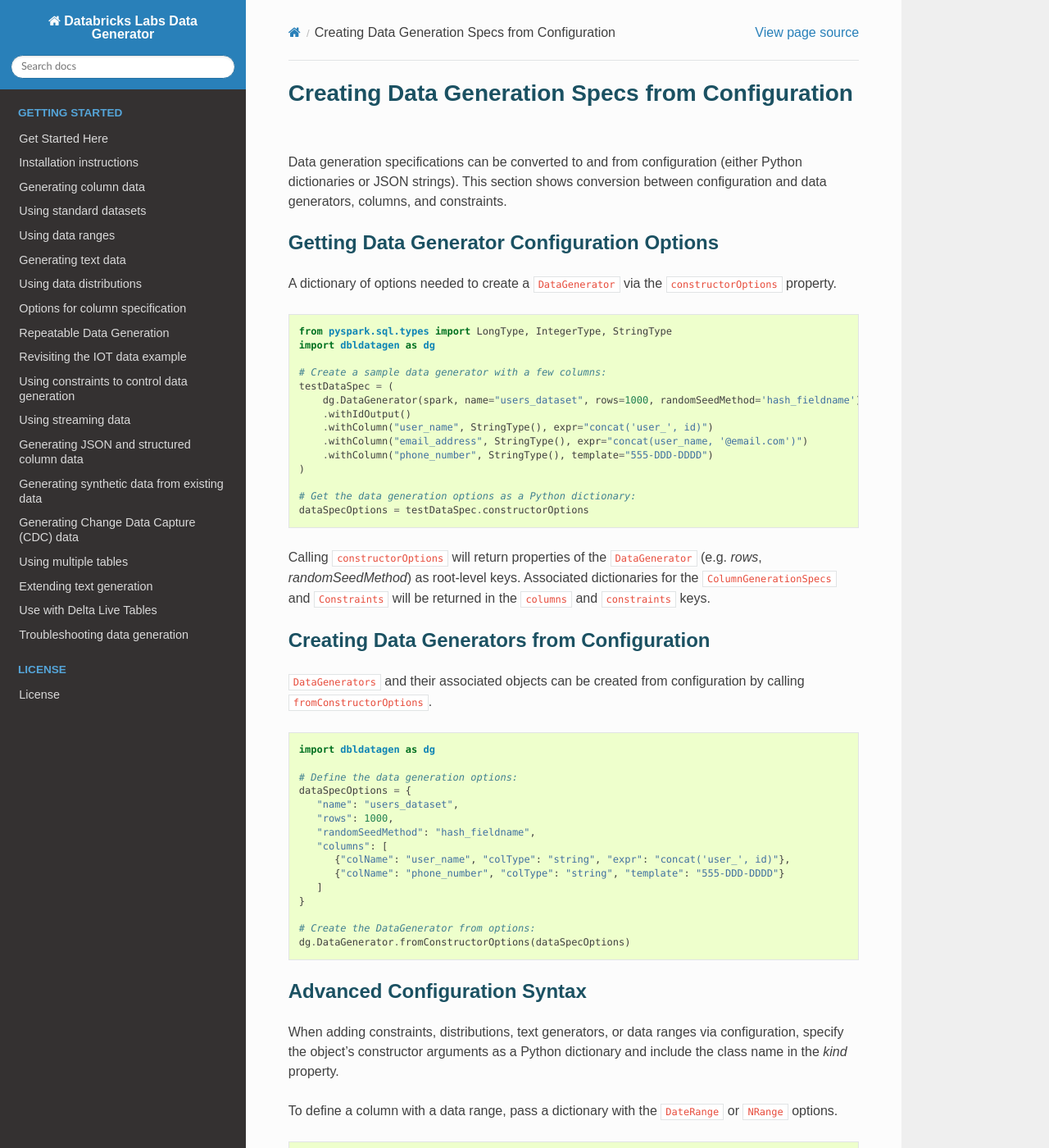
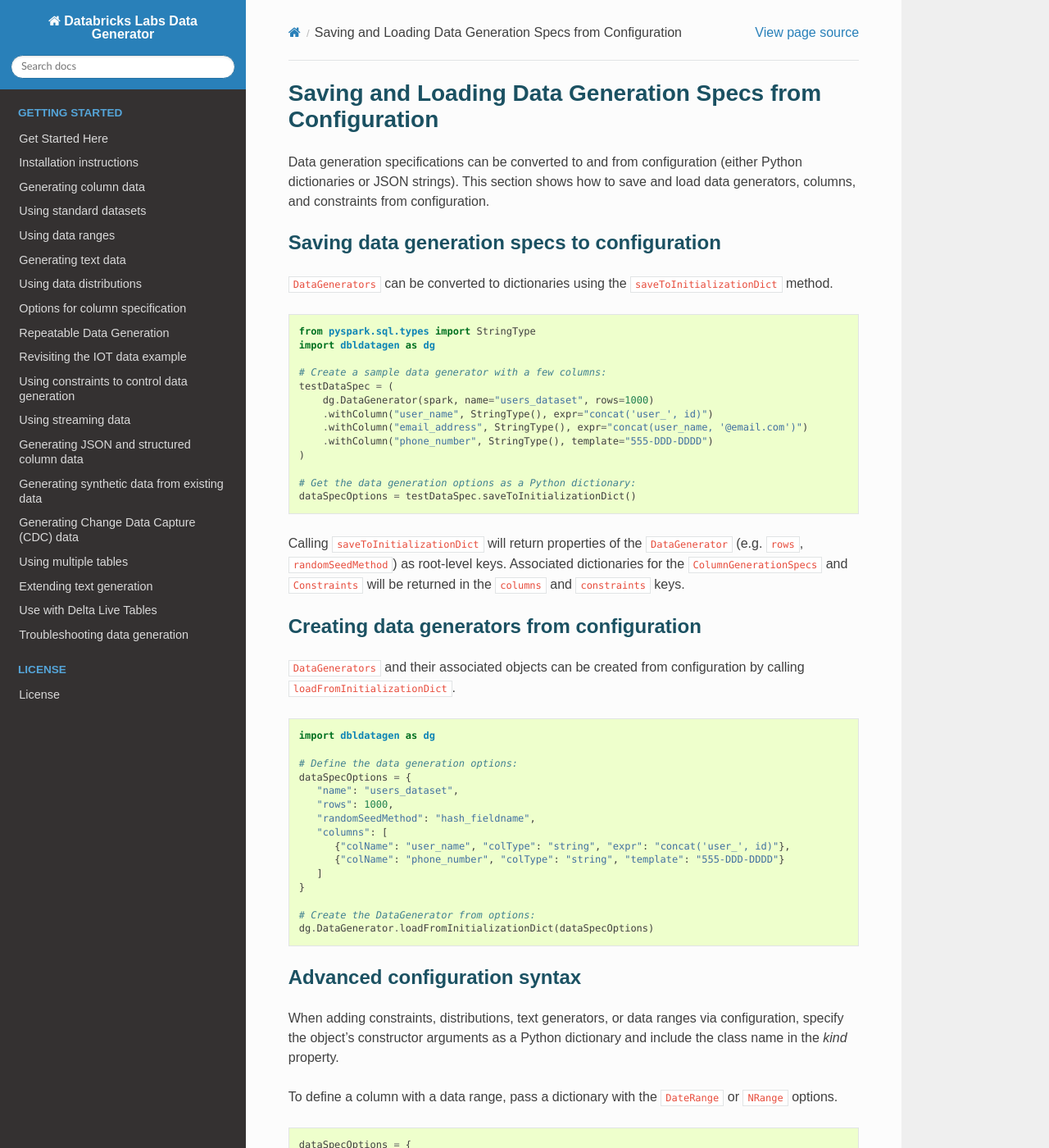
Before and after one commit to databrickslabs/dbldatagen, a Sphinx documentation site: the page built from docs/source/serialized_data_generators.rst, in a window 1280 px wide and 1400 px high. Shown: the whole window at 82% size. Built offline with Sphinx 7.4.7 and the Read the Docs theme 3.1.0, drawn with Linux system fonts in a browser that asks for light colours; pages that are not in the unit, such as notebooks, are missing from menus; the version number is read from the project's files by our own code; some of the changed text lies outside the part shown.

Commit message:
Update documentation with new syntax

```diff
--- a/docs/source/serialized_data_generators.rst
+++ b/docs/source/serialized_data_generators.rst
@@ -1,42 +1,42 @@
 .. Databricks Labs Data Generator documentation master file, created by
    sphinx-quickstart on Sun Jun 21 10:54:30 2020.
 
-Creating Data Generation Specs from Configuration
-=================================================
+Saving and Loading Data Generation Specs from Configuration
+===========================================================
 
 Data generation specifications can be converted to and from configuration (either Python dictionaries or JSON strings).
-This section shows conversion between configuration and data generators, columns, and constraints.
+This section shows how to save and load data generators, columns, and constraints from configuration.
 
-Getting Data Generator Configuration Options
---------------------------------------------
+Saving data generation specs to configuration
+---------------------------------------------
 
-A dictionary of options needed to create a ``DataGenerator`` via the ``constructorOptions`` property.
+``DataGenerators`` can be converted to dictionaries using the ``saveToInitializationDict`` method.
 
 .. code-block:: python
 
-   from pyspark.sql.types import LongType, IntegerType, StringType
+   from pyspark.sql.types import StringType
    import dbldatagen as dg
 
    # Create a sample data generator with a few columns:
    testDataSpec = (
-       dg.DataGenerator(spark, name="users_dataset", rows=1000, randomSeedMethod='hash_fieldname')
-       .withIdOutput()
+       dg.DataGenerator(spark, name="users_dataset", rows=1000)
        .withColumn("user_name", StringType(), expr="concat('user_', id)")
        .withColumn("email_address", StringType(), expr="concat(user_name, '@email.com')")
        .withColumn("phone_number", StringType(), template="555-DDD-DDDD")
    )
 
    # Get the data generation options as a Python dictionary:
-   dataSpecOptions = testDataSpec.constructorOptions
+   dataSpecOptions = testDataSpec.saveToInitializationDict()
 
-Calling  ``constructorOptions`` will return properties of the ``DataGenerator``  (e.g. `rows`, `randomSeedMethod`) as
-root-level keys. Associated dictionaries for the ``ColumnGenerationSpecs`` and ``Constraints`` will be returned in the
-``columns`` and ``constraints`` keys.
+Calling  ``saveToInitializationDict`` will return properties of the ``DataGenerator``  (e.g. ``rows``,
+``randomSeedMethod``) as root-level keys. Associated dictionaries for the ``ColumnGenerationSpecs`` and ``Constraints``
+will be returned in the ``columns`` and ``constraints`` keys.
 
-Creating Data Generators from Configuration
+Creating data generators from configuration
 -------------------------------------------
 
-``DataGenerators`` and their associated objects can be created from configuration by calling ``fromConstructorOptions``.
+``DataGenerators`` and their associated objects can be created from configuration by calling
+``loadFromInitializationDict``.
 
 .. code-block:: python
 
@@ -54,9 +54,9 @@ Creating Data Generators from Configuration
    }
 
    # Create the DataGenerator from options:
-   dg.DataGenerator.fromConstructorOptions(dataSpecOptions)
+   dg.DataGenerator.loadFromInitializationDict(dataSpecOptions)
 
-Advanced Configuration Syntax
+Advanced configuration syntax
 -----------------------------
 
 When adding constraints, distributions, text generators, or data ranges via configuration, specify the object's
@@ -131,37 +131,35 @@ To define a column with a text generator, pass a dictionary with the ``TextGener
    Columns which use ``PyfuncText``, ``PyfuncTextFactory``, and ``FakerTextFactory`` are not currently serializable to
    and from configuration.
 
-Using JSON Configuration
-------------------------
+Saving and loading from JSON
+----------------------------
 
 Data generators can be converted to and from JSON. This allows users to repeatedly generate datasets via options stored
 in files.
 
-Use ``toJson`` to generate a JSON string from a ``DataGenerator``.
+Use ``saveToJson`` to generate a JSON string from a ``DataGenerator``.
 
 .. code-block:: python
 
-   from pyspark.sql.types import LongType, IntegerType, StringType
+   from pyspark.sql.types import StringType
    import dbldatagen as dg
 
    # Create a sample data generator with a few columns:
    testDataSpec = (
-       dg.DataGenerator(spark, name="users_dataset", rows=1000, randomSeedMethod='hash_fieldname')
-       .withIdOutput()
+       dg.DataGenerator(spark, name="users_dataset", rows=1000)
        .withColumn("user_name", StringType(), expr="concat('user_', id)")
        .withColumn("email_address", StringType(), expr="concat(user_name, '@email.com')")
        .withColumn("phone_number", StringType(), template="555-DDD-DDDD")
    )
 
    # Create a JSON string with the data generation config:
-   jsonStr = testDataSpec.toJson()
+   jsonStr = testDataSpec.saveToJson()
 
 
-Use ``fromJson`` to create a ``DataGenerator`` from a JSON string.
+Use ``loadFromJson`` to create a ``DataGenerator`` from a JSON string.
 
 .. code-block:: python
 
-   from pyspark.sql.types import LongType, IntegerType, StringType
    import dbldatagen as dg
 
    # Define the data generation options:
```
Also changed, not shown: other parts of docs/source/serialized_data_generators.rst (+1 -1 lines), docs/USING_THE_APIS.md (+1 -1 lines).
